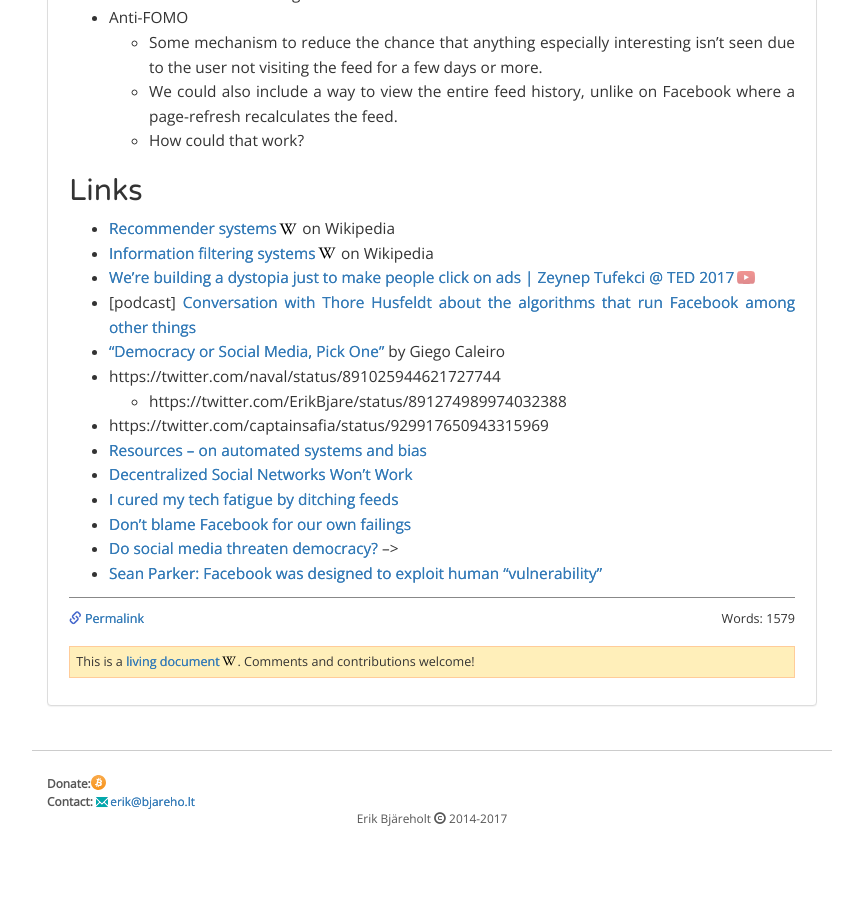
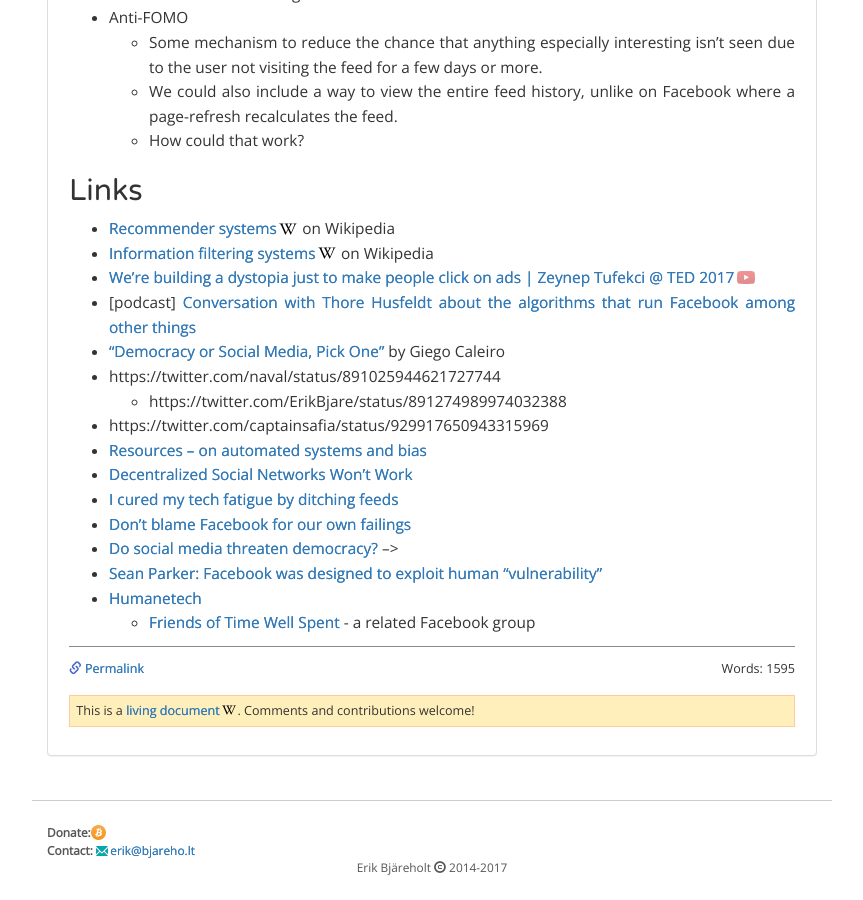
Before and after one commit to ErikBjare/ErikBjare.github.io, a Jekyll site: the page built from _wiki/importance-of-open-recommendation-systems.md, in a window 1280 px wide and 900 px high, scrolled down 3735 px. Shown: the whole window, without its empty margins (208-1071 px from the left). Built offline with Jekyll 4.4.1, drawn with Linux system fonts in a browser that asks for light colours; nearby versions of some CDN libraries; comment, search, counter and statistics services are not loaded; before the commit the page ends 4586 px from its top, so only the background shows below that.

Commit message:
added link

```diff
--- a/_wiki/importance-of-open-recommendation-systems.md
+++ b/_wiki/importance-of-open-recommendation-systems.md
@@ -167,6 +167,8 @@
  - [Don’t blame Facebook for our own failings](http://marginalrevolution.com/marginalrevolution/2017/11/dont-blame-facebook-failings.html)
  - [Do social media threaten democracy?](https://www.economist.com/news/leaders/21730871-facebook-google-and-twitter-were-supposed-save-politics-good-information-drove-out) -->
  - [Sean Parker: Facebook was designed to exploit human "vulnerability"](https://www.axios.com/sean-parker-facebook-exploits-a-vulnerability-in-humans-2507917325.html)
+ - [Humanetech](http://humanetech.com/)
+   - [Friends of Time Well Spent](https://www.facebook.com/groups/FriendsofTimeWellSpent/) - a related Facebook group
 
 <!-- TODO: Add note that recommendation systems could be reinforcing clickbait, but could also be used to get rid of clickbait (see reddit/HN) -->
 <!-- TODO: Reference https://www.facebook.com/intelligence2/posts/10156850422886151 -->
```
